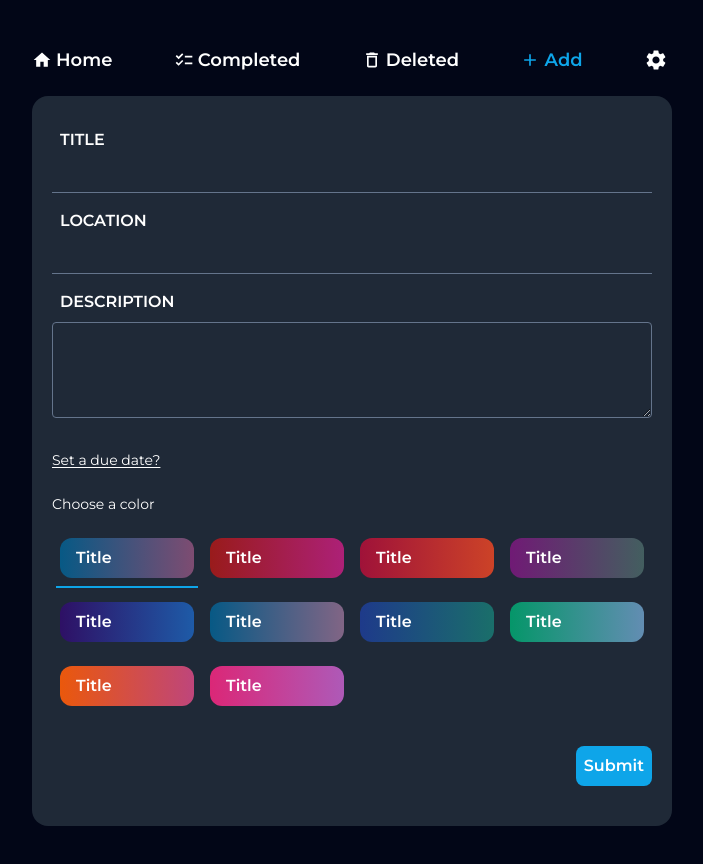
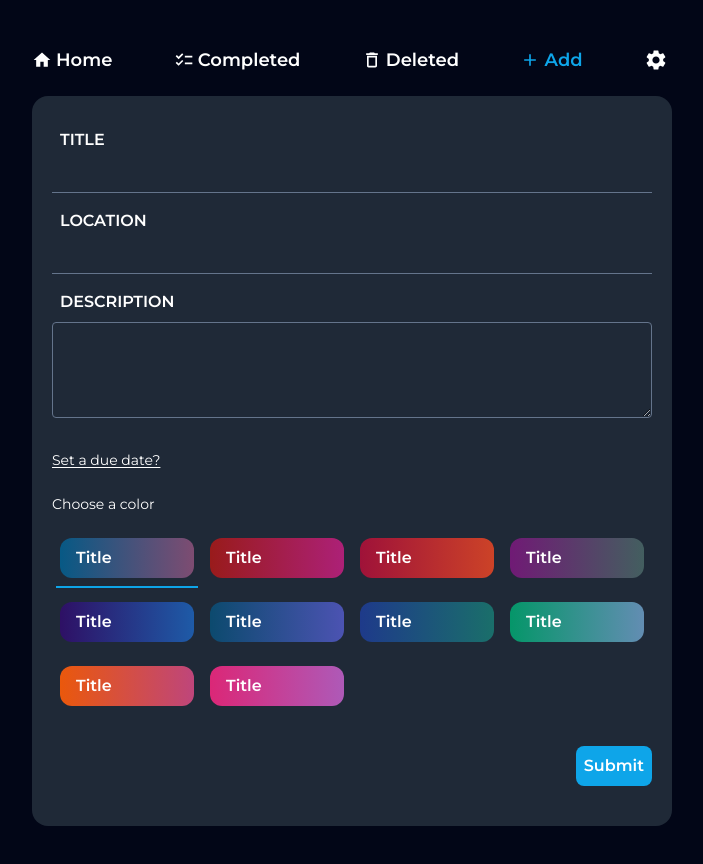
Before and after one commit to justin-m-murillo/TaskTrac, a Next.js app: page /add-todo in a window 1280 px wide. Shown: the whole page, without its empty margins (288-991 px from the left). Built offline with nearby package versions, Linux system fonts and the light colour scheme; no server answers; the database is empty.

Commit message:
changed duplicate gradient color

```diff
--- a/src/app/add-todo/page.tsx
+++ b/src/app/add-todo/page.tsx
@@ -23,7 +23,7 @@ const gradientList = [
   'from-rose-800 to-orange-500',
   'from-fuchsia-900 to-green-600',
   'from-violet-950 to-sky-500',
-  'from-sky-800 to-rose-400',
+  'from-sky-900 to-violet-500',
   'from-blue-900 to-green-600',
   'from-emerald-600 to-purple-400',
   'from-orange-600 to-purple-600',
--- a/src/app/add-todo/subcomponents/SelectColor/index.tsx
+++ b/src/app/add-todo/subcomponents/SelectColor/index.tsx
@@ -1,4 +1,5 @@
 import TodoItemContainer from '@/components/TodoItem/TodoItemContainer'
+import { Todo } from '@/types/Todo'
 import React from 'react'
 
 type SelectColorProps = {
@@ -8,6 +9,21 @@ type SelectColorProps = {
 }
 
 const SelectColor = ({ gradientList, gradient, setGradient }: SelectColorProps) => {
+  const templateTodo: Todo = {
+    id: 'templateTodo',
+    title: 'TemplateTodo',
+    description: null,
+    location: null,
+    dueDate: null,
+    bgGradient: gradient,
+    completed: false,
+    completedAt: null,
+    deleted: false,
+    deletedAt: null,
+    createdAt: new Date(),
+    updatedAt: new Date(),
+  }
+
   return (
     <div>
       <p className='text-sm'>Choose a color</p>
@@ -18,7 +34,7 @@ const SelectColor = ({ gradientList, gradient, setGradient }: SelectColorProps)
               className={`${styles.root} ${grad === gradient ? styles.selected : null}`}
               onClick={() => { setGradient(grad) }}
             >
-              <TodoItemContainer gradient={grad} isStatic>
+              <TodoItemContainer todo={templateTodo} gradient={grad} isStatic>
                 <div className='font-semibold select-none'>Title</div>
               </TodoItemContainer>
             </div>
--- a/src/app/globals.css
+++ b/src/app/globals.css
@@ -1,24 +1,3 @@
 @tailwind base;
 @tailwind components;
 @tailwind utilities;
-
-/* Scrollbar */
-::-webkit-scrollbar {
-  width: 10px,
-}
-
-/* Track */
-::-webkit-scrollbar-track {
-  background: #f1f1f1;
-}
-
-/* Handle */
-::-webkit-scrollbar-thumb {
-  background: #888;
-  border-radius: 5px;
-}
-
-/* Handle on hover */
-::-webkit-scrollbar-thumb:hover {
-  background: #555;
-}
--- a/src/app/layout.tsx
+++ b/src/app/layout.tsx
@@ -14,12 +14,14 @@ export default function RootLayout({
 }: {
   children: React.ReactNode
 }) {
+  const overflowY = 'overflow-y-scroll'
+  const scollbar = 'scrollbar-thin scrollbar-thumb-sky-500 scrollbar-track-slate-700'
   return (
-    <html className='overflow-y-scroll' lang="en">
+    <html className='' lang="en">
       <body className={`
         ${montserrat.className}
         ${styles.layout}
-        scrollbar-thin scrollbar-thumb-sky-500 scrollbar-track-slate-700
+
       `}>
           <AppServer>
             {children}
```
